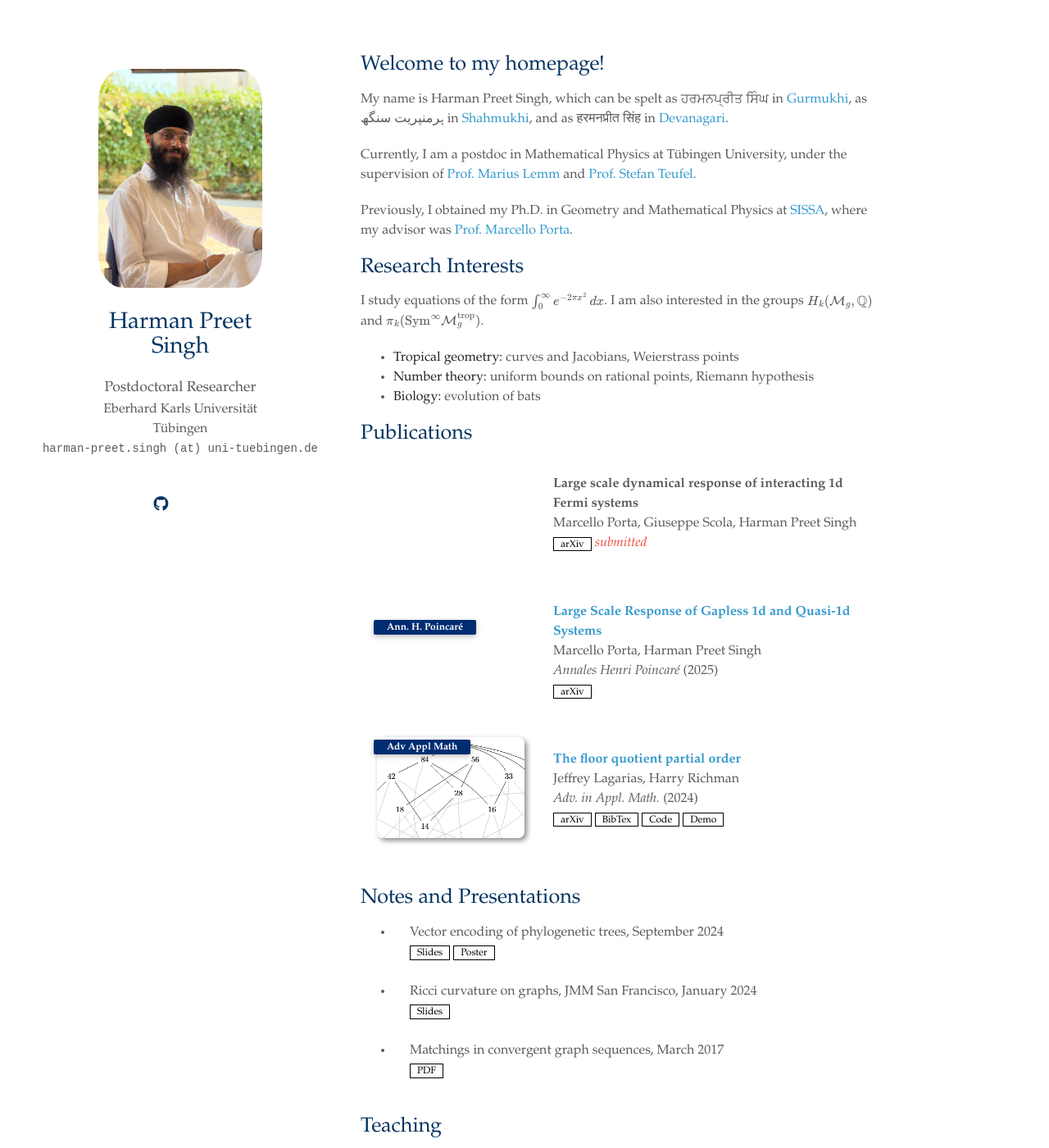
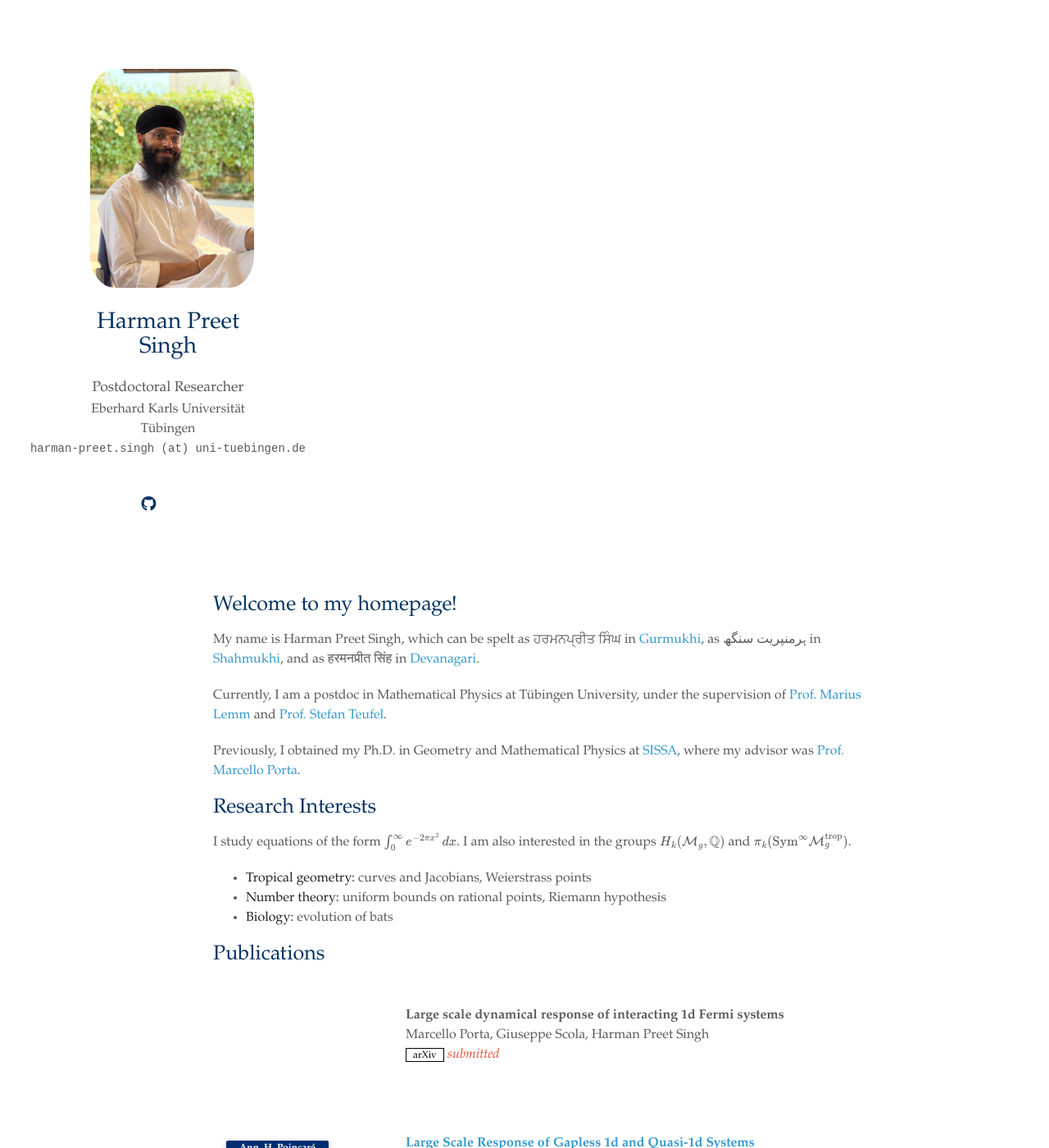
Before and after one commit to singh-hp/singh.github.io, a Jekyll site: the page built from index.md, in a window 1280 px wide and 1400 px high. Shown: the whole window at 82% size. Built offline with Jekyll 4.4.1, drawn with Linux system fonts in a browser that asks for light colours; a style sheet for code colours, icons or effects is not loaded; our own code applies the rules of GitHub Pages for plain Markdown files.

Commit message:
Update style-no-dark-mode.scss

```diff
--- a/assets/css/style-no-dark-mode.scss
+++ b/assets/css/style-no-dark-mode.scss
@@ -3,3 +3,32 @@
 
 @import "minimal-light-no-dark-mode";
 @import "publications-no-dark-mode";
+
+/* 1. Expand the outer container */
+.wrapper {
+  max-width: 1100px; /* Adjust this value as needed */
+  margin: 0 auto;
+}
+
+/* 2. Responsive Layout for Header and Main */
+@media screen and (min-width: 640px) {
+  header {
+    width: 210px; /* Fixed width for your sidebar */
+    float: left;
+    position: relative;
+  }
+
+  main {
+    /* Takes up all remaining space in the .wrapper */
+    width: calc(100% - 260px);
+    float: right;
+    margin: 0;
+  }
+
+  /* 3. RESET INTERNAL WIDTHS */
+  /* This ensures the actual text and content stretch to the new 'main' width */
+  main > * {
+    max-width: 100% !important;
+    width: auto;
+  }
+}
```
